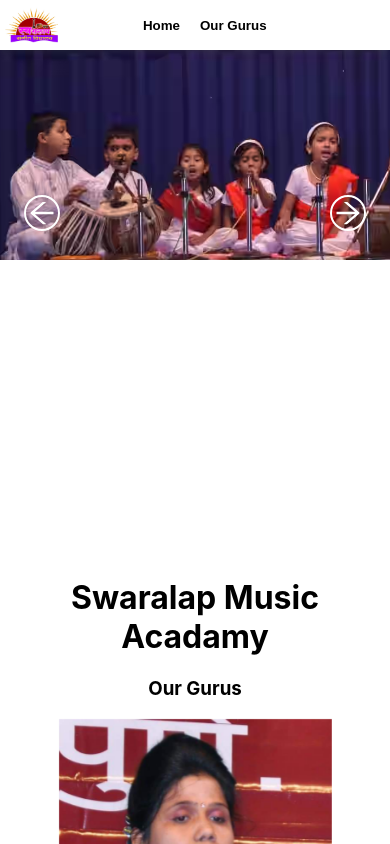
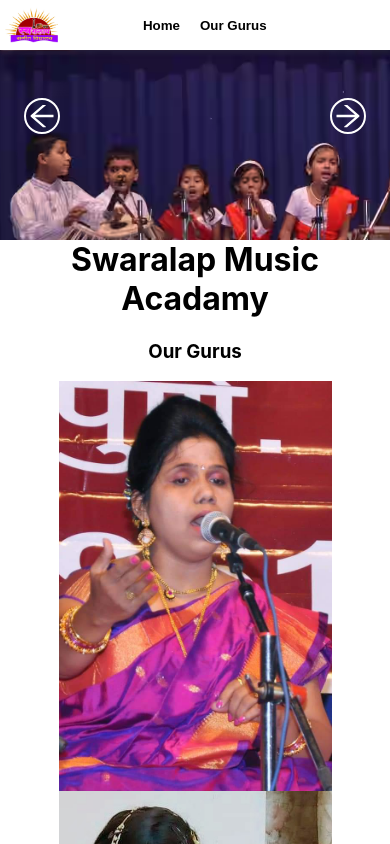
Before and after one commit to bondrerevati/swaralap, a React (Create React App) app: page / in a window 390 px wide. Shown: the top 844 px of the page. Built offline with nearby package versions, Linux system fonts and the light colour scheme.

Commit message:
Updated styling

```diff
--- a/src/Components/ImageSlider/imageSlider.css
+++ b/src/Components/ImageSlider/imageSlider.css
@@ -79,7 +79,13 @@
     width: 100%;
   }
   .slider {
-    height: 60vh;
+    float:left;
+    overflow: auto;
+    min-height: 20vh;
+    height: auto;
+  }
+  .slide {
+    height: auto;
   }
   .slide img {
     width: 100vw;
```
